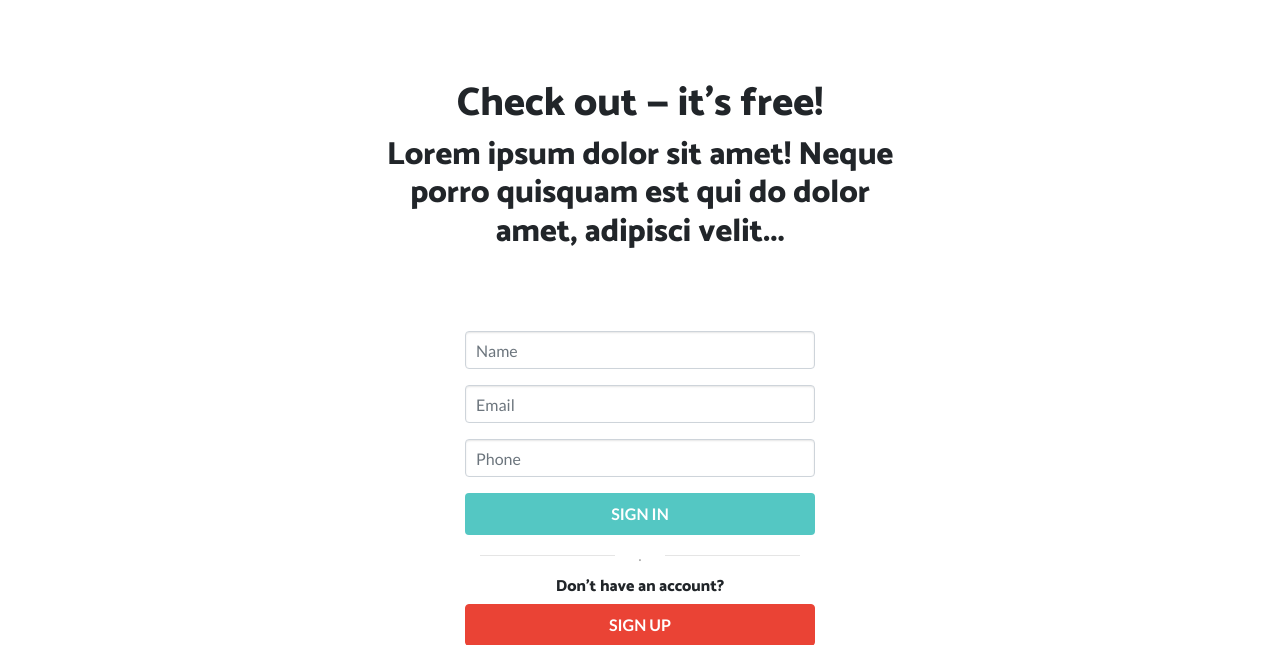
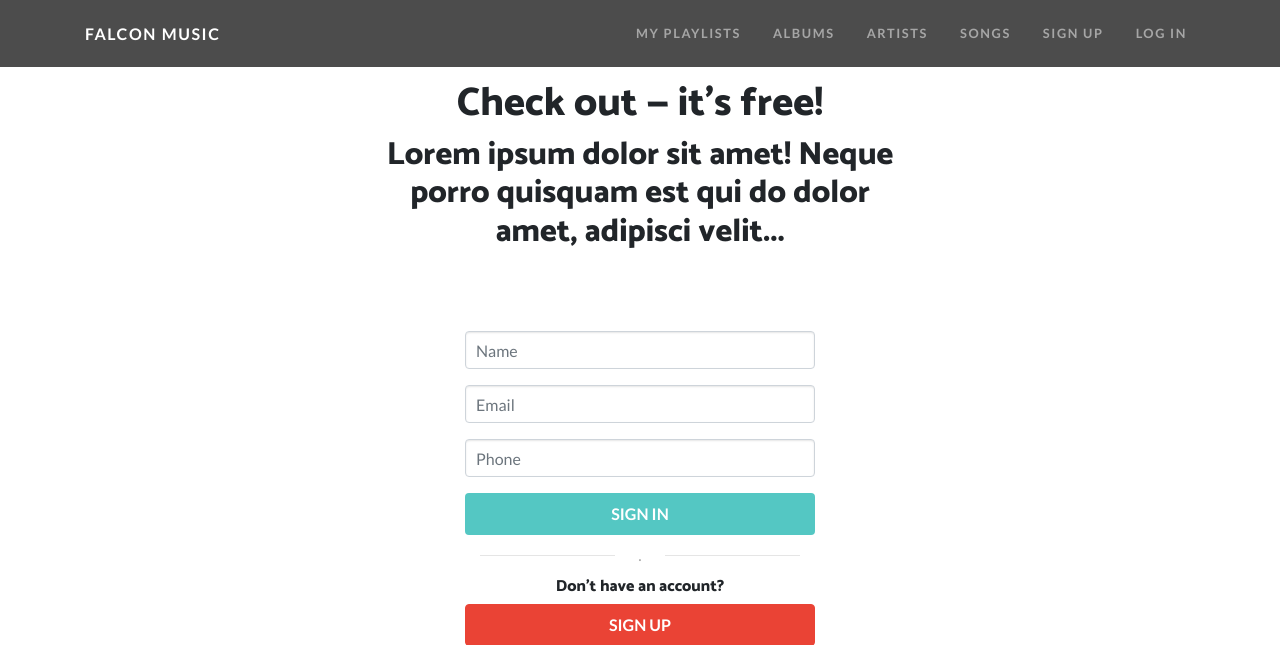
Before and after one commit to da1238/FalconMusic, a PHP site: page /login.html in a window 1280 px wide. Shown: the top 645 px of the page. Run offline with PHP 8.4, Linux system fonts and the light colour scheme.

Commit message:
gave a nav to sign up and login

```diff
--- a/css/one-page-wonder.css
+++ b/css/one-page-wonder.css
@@ -254,3 +254,6 @@ header.masthead .bg-circle-4 {
     display: flex;
     align-items: center;
 }
+.playlistContainer {
+    background-color: green;
+}
--- a/login.html
+++ b/login.html
@@ -24,6 +24,36 @@
   </head>
 
   <body>
+  <nav class="navbar navbar-expand-lg navbar-dark navbar-custom fixed-top">
+    <div class="container">
+      <a class="navbar-brand" href="homepage.html">Falcon Music</a>
+      <button class="navbar-toggler" type="button" data-toggle="collapse" data-target="#navbarResponsive" aria-controls="navbarResponsive" aria-expanded="false" aria-label="Toggle navigation">
+        <span class="navbar-toggler-icon"></span>
+      </button>
+      <div class="collapse navbar-collapse" id="navbarResponsive">
+        <ul class="navbar-nav ml-auto">
+          <li class="nav-item">
+            <a class="nav-link" href="playlists.html">My Playlists</a>
+          </li>
+          <li class="nav-item">
+            <a class="nav-link" href="album.html">Albums</a>
+          </li>
+          <li class="nav-item">
+            <a class="nav-link" href="artist.html">Artists</a>
+          </li>
+          <li class="nav-item">
+            <a class="nav-link" href="song.html">Songs</a>
+          </li>
+          <li class="nav-item">
+            <a class="nav-link" href="signup.html">Sign Up</a>
+          </li>
+          <li class="nav-item">
+            <a class="nav-link" href="login.html">Log In</a>
+          </li>
+        </ul>
+      </div>
+    </div>
+  </nav>
 
   <div class="container">
     <div class="col-md-6 mx-auto text-center">
```
Also changed, not shown: playlists.html (+12 -73 lines), signup.html (+30 -0 lines).
